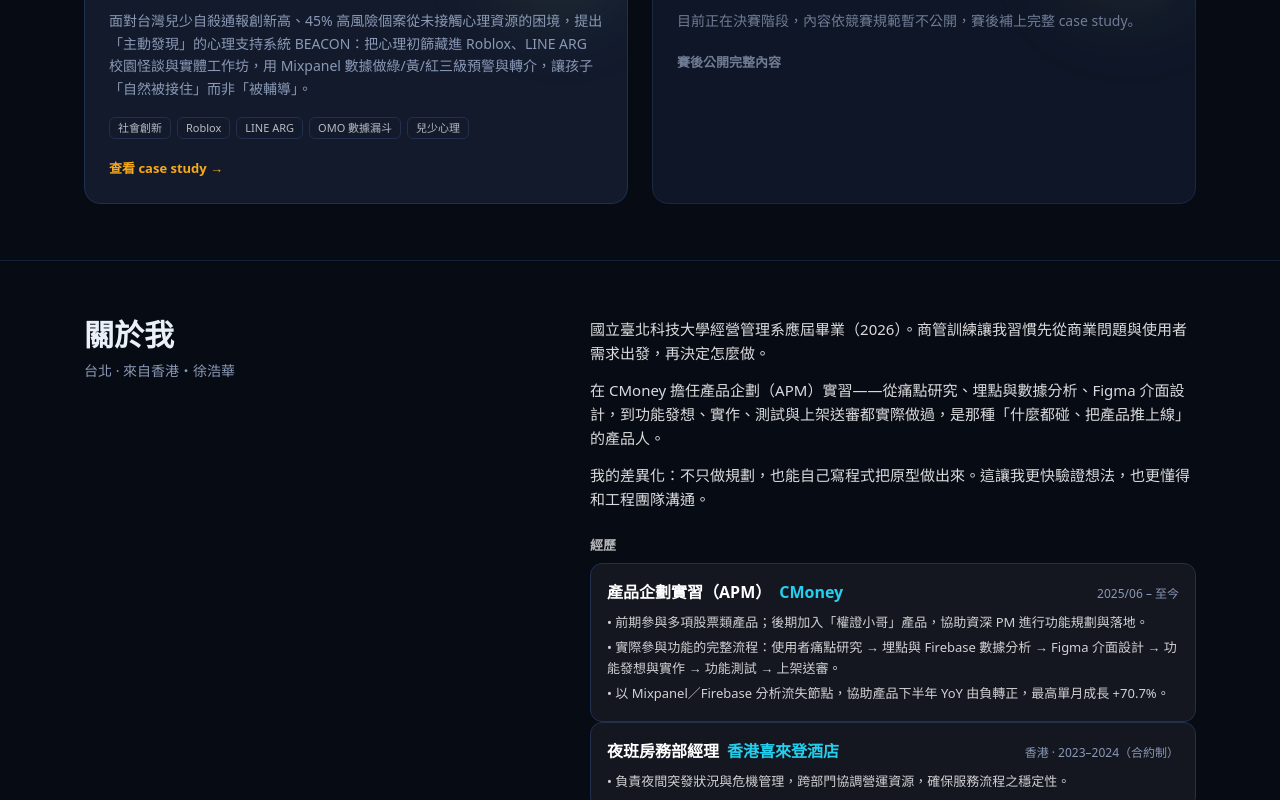
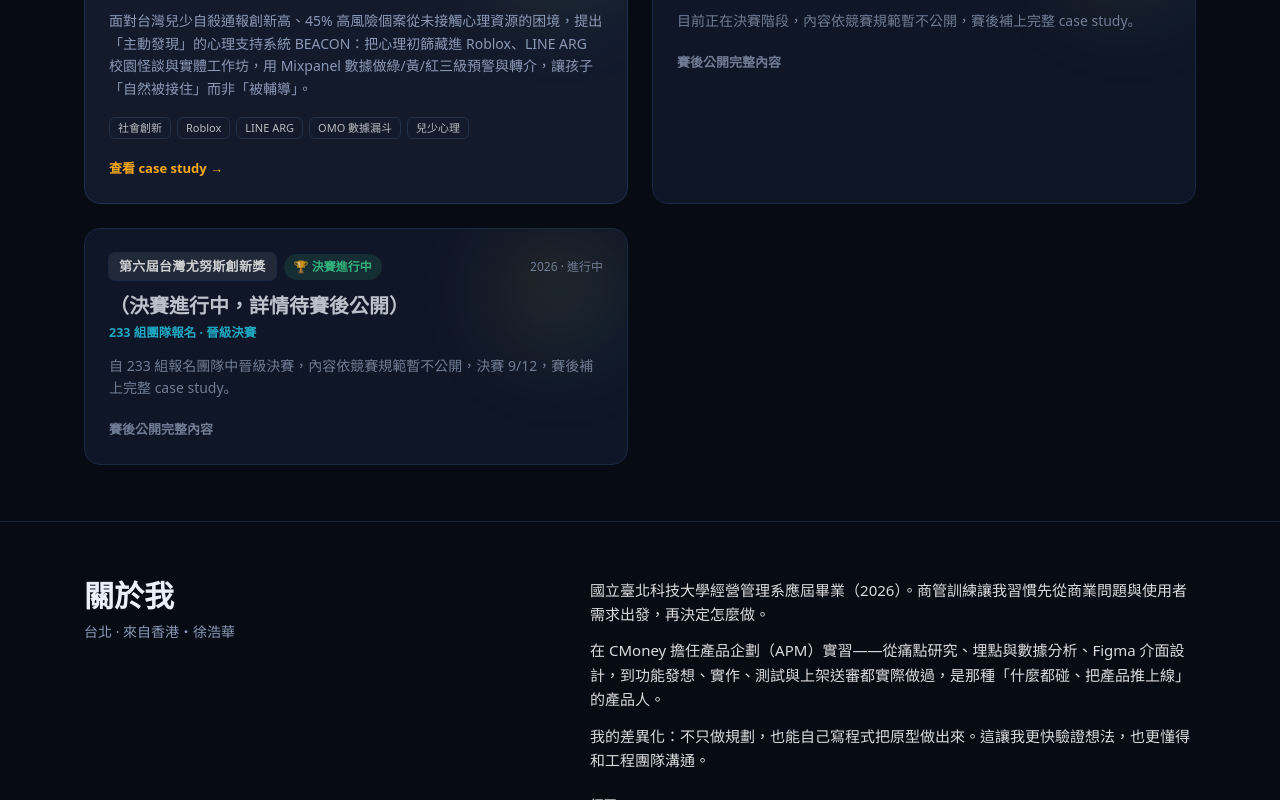
Before and after one commit to a96020183/ken-chui, a React (Vite) app: page / in a window 1280 px wide. Shown: the part 1812-2612 px from the top of the page. Built offline with nearby package versions, Linux system fonts and the light colour scheme.

Commit message:
feat: 新增第六屆台灣尤努斯創新獎（決賽進行中）
Co-Authored-By: Claude Opus 4.8 <noreply@anthropic.com>

```diff
--- a/src/data/profile.js
+++ b/src/data/profile.js
@@ -178,4 +178,15 @@ export const projects = [
     summary: '目前正在決賽階段，內容依競賽規範暫不公開，賽後補上完整 case study。',
     tags: [],
   },
+  {
+    slug: 'yunus-2026',
+    ongoing: true,
+    host: '第六屆台灣尤努斯創新獎',
+    title: '（決賽進行中，詳情待賽後公開）',
+    event: '233 組團隊報名 · 晉級決賽',
+    award: '🏆 決賽進行中',
+    period: '2026 · 進行中',
+    summary: '自 233 組報名團隊中晉級決賽，內容依競賽規範暫不公開，決賽 9/12，賽後補上完整 case study。',
+    tags: [],
+  },
 ]
```
